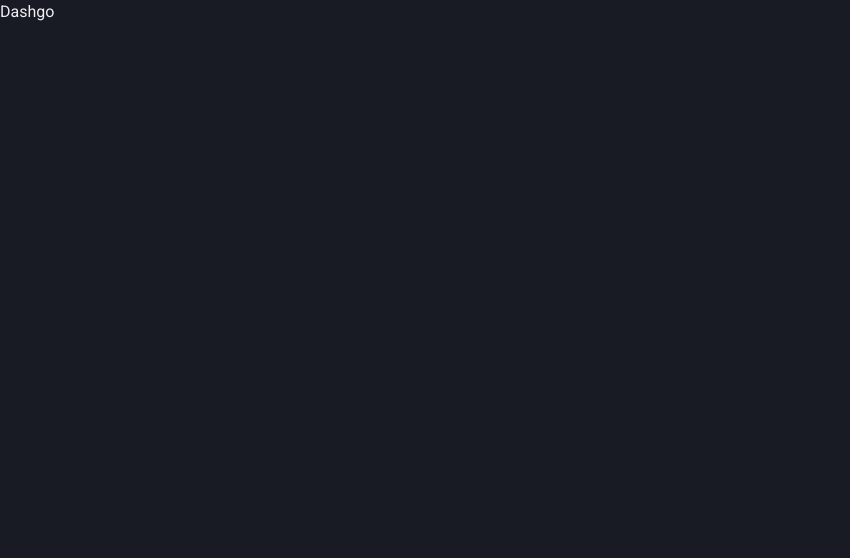
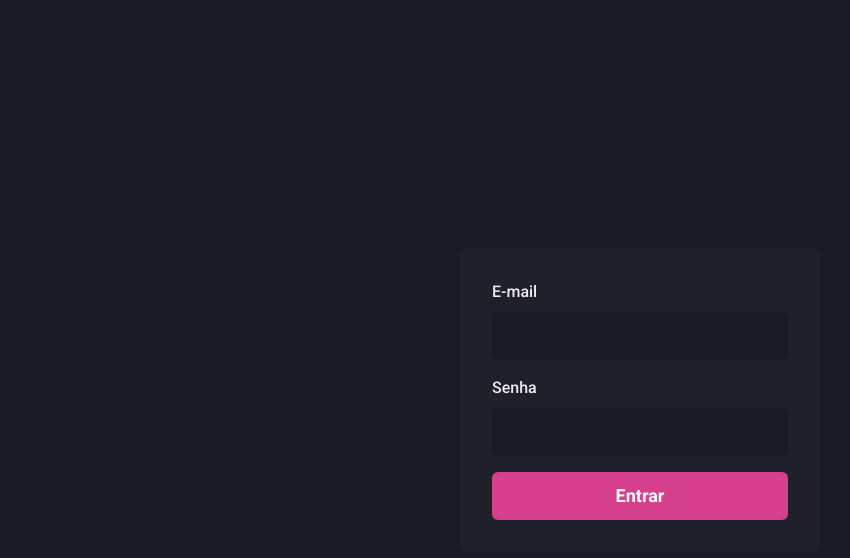
Before and after one commit to MaykonFranchini/Dashgo, a Next.js app: page / in a window 1280 px wide. Shown: the top 558 px of the page, without its empty margins (0-850 px from the left). Built offline with nearby package versions, Linux system fonts and the light colour scheme.

Commit message:
Login page with form created

```diff
--- a/src/pages/index.tsx
+++ b/src/pages/index.tsx
@@ -1,8 +1,31 @@
-import Head from 'next/head'
-import Image from 'next/image'
-
+import { Flex, Button, Stack } from '@chakra-ui/react'
+import { Input } from '../components/Form/Input'
 export default function Home() {
   return (
-        <h1>Dashgo</h1>
+    <Flex
+      width="100vw"
+      height="100vh"
+      alignItems="center"
+      justifyContent="center"
+        >
+      <Flex
+        as="form"
+        width="100%"
+        maxWidth={360}
+        backgroundColor="gray.800"
+        padding="8"
+        borderRadius={8}
+        flexDirection="column"
+      >
+        <Stack spacing="4">
+          <Input name="email" type="email" label="E-mail" />
+          <Input name="password" type="password" label="Senha" />
+
+
+          <Button type="submit" marginTop="6" colorScheme="pink" size="lg">Entrar</Button>
+
+        </Stack>
+      </Flex>
+    </Flex>
   )
 }
```
